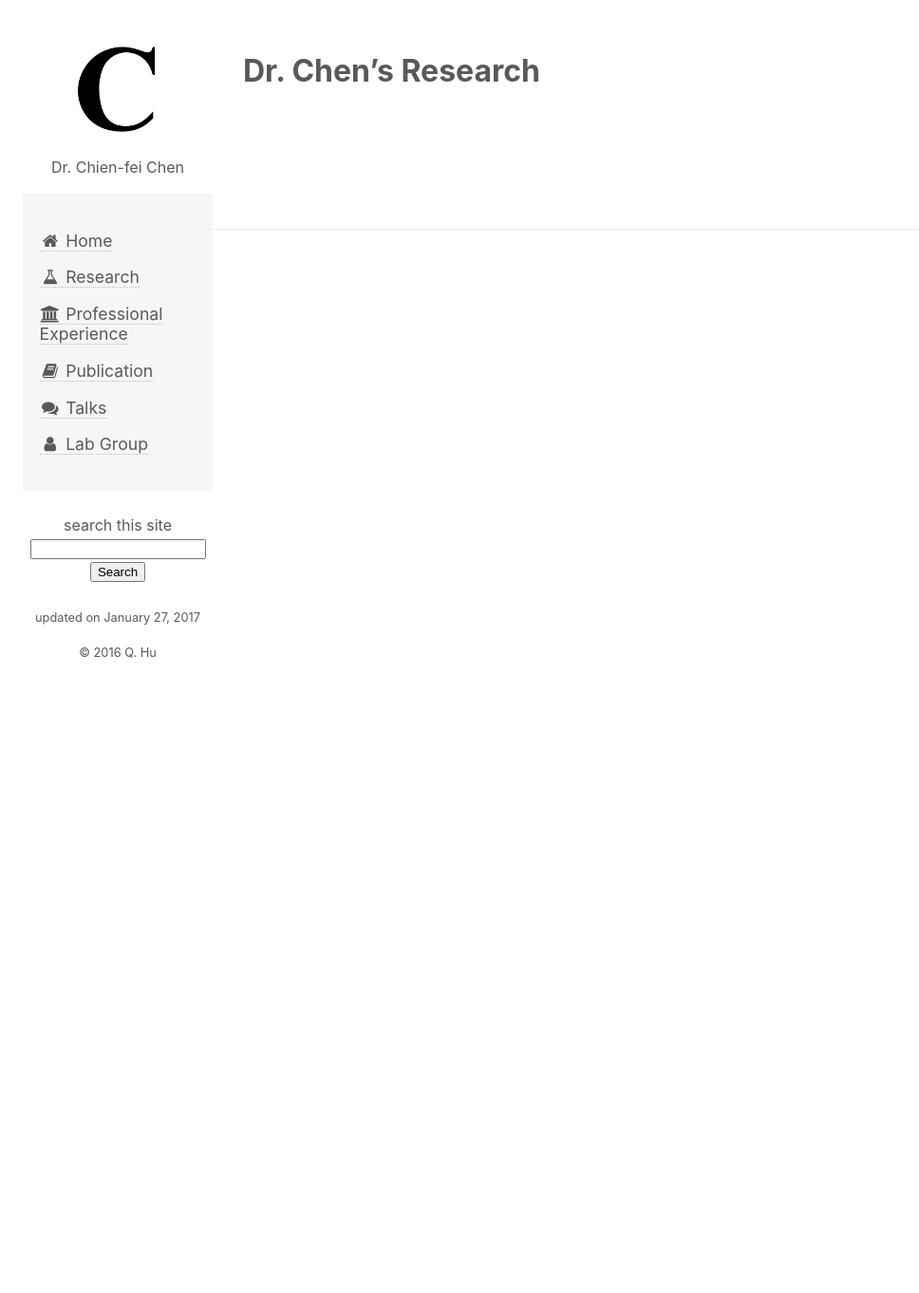
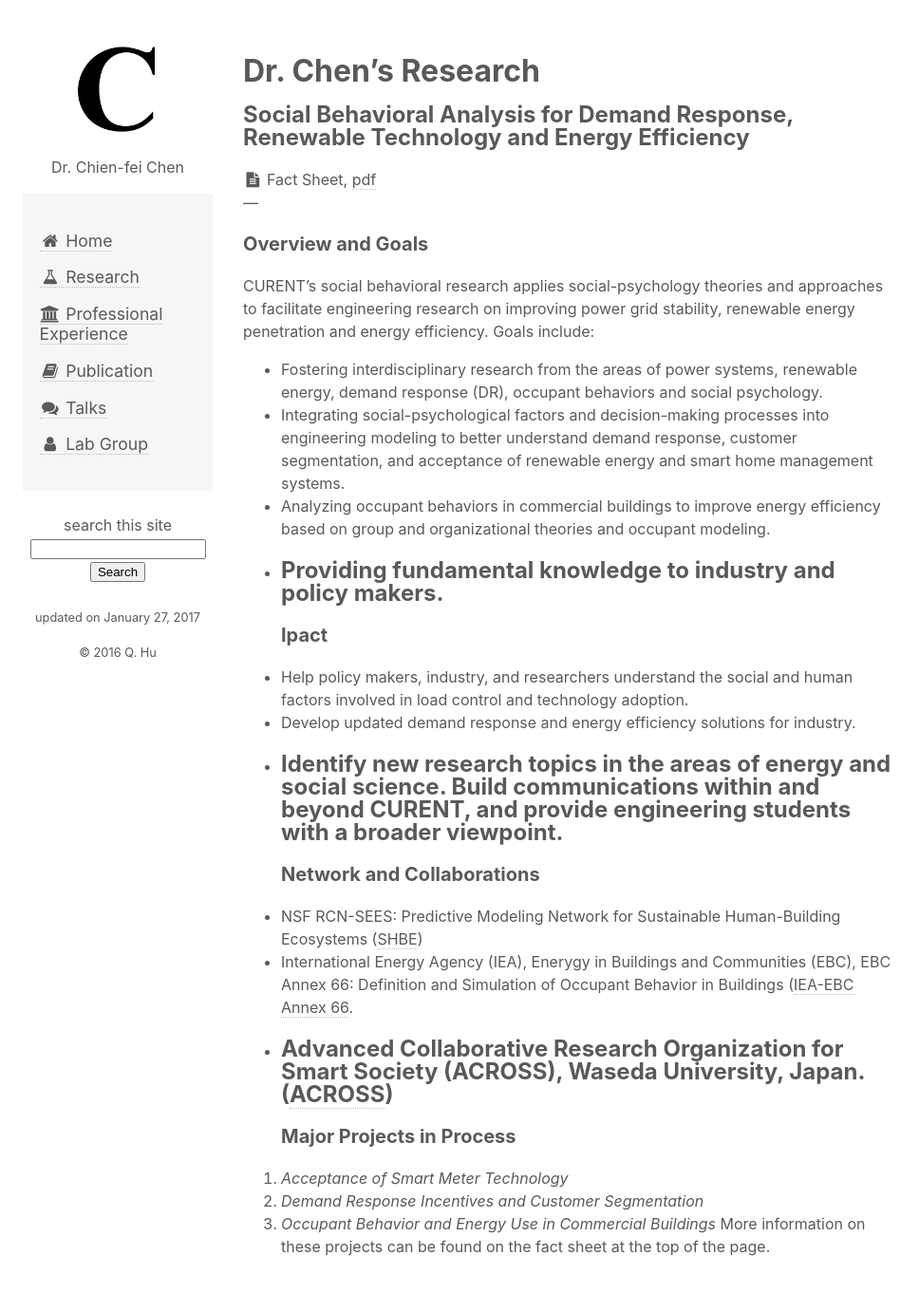
Before and after one commit to chien-fei-chen/chien-fei-chen.github.io, a Jekyll site: the page built from research.md, in a window 1280 px wide and 1400 px high. Shown: the top 1362 px of the window at 95% size, without its empty margins (136-1104 px from the left). Built offline with Jekyll 4.4.1, drawn with Linux system fonts in a browser that asks for light colours; nearby versions of some CDN libraries.

Commit message:
Update
Research page filled out

```diff
--- a/research.md
+++ b/research.md
@@ -4,18 +4,32 @@ title: Research
 ---
 # Dr. Chen's Research #
 
+## Social Behavioral Analysis for Demand Response, Renewable Technology and Energy Efficiency ##
+<i class="fa fa-file-text fa-fw"></i> Fact Sheet, <a href= "/assets/lib/Chen Fact Sheet 07 2016 Social  Analysis.pdf"> pdf </a><br>
+---
+### Overview and Goals ###
 
+CURENT’s social behavioral research applies social-psychology theories and approaches to facilitate engineering research on improving power grid stability, renewable energy penetration and energy efficiency. Goals include:
++ Fostering interdisciplinary research from the areas of power systems, renewable energy, demand response (DR), occupant behaviors and social psychology.
++ Integrating social-psychological factors and decision-making processes into engineering modeling to better understand demand response, customer segmentation, and acceptance of renewable energy and smart home management systems.
++ Analyzing occupant behaviors in commercial buildings to improve energy efficiency based on group and organizational theories and occupant modeling.
++ Providing fundamental knowledge to industry and policy makers.
+---
+### Ipact ###
 
++ Help policy makers, industry, and researchers understand the social and human factors involved in load control and technology adoption.
++ Develop updated demand response and energy efficiency solutions for industry.
++ Identify new research topics in the areas of energy and social science. Build communications within and beyond CURENT, and provide engineering students with a broader viewpoint.
 ---
+### Network and Collaborations ###
 
++ NSF RCN-SEES: Predictive Modeling Network for Sustainable Human-Building Ecosystems ([SHBE](http://www.shbe.org/))
++ International Energy Agency (IEA), Enerygy in Buildings and Communities (EBC), EBC Annex 66: Definition and Simulation of Occupant Behavior in Buildings ([IEA-EBC Annex 66](http://www.iea-ebc.org/projects/ongoing-projects/ebc-annex-66/).
++ Advanced Collaborative Research Organization for Smart Society (ACROSS), Waseda University, Japan. ([ACROSS](http://www.waseda.jp/across/en/top/))
+---
+### Major Projects in Process ###
 
-
----
-
-
-
----
-
-
-
----
+1. *Acceptance of Smart Meter Technology*
+2. *Demand Response Incentives and Customer Segmentation*
+3. *Occupant Behavior and Energy Use in Commercial Buildings*
+More information on these projects can be found on the fact sheet at the top of the page.
```
Also changed, not shown: lab.md (+1 -1 lines), 1 other file.
